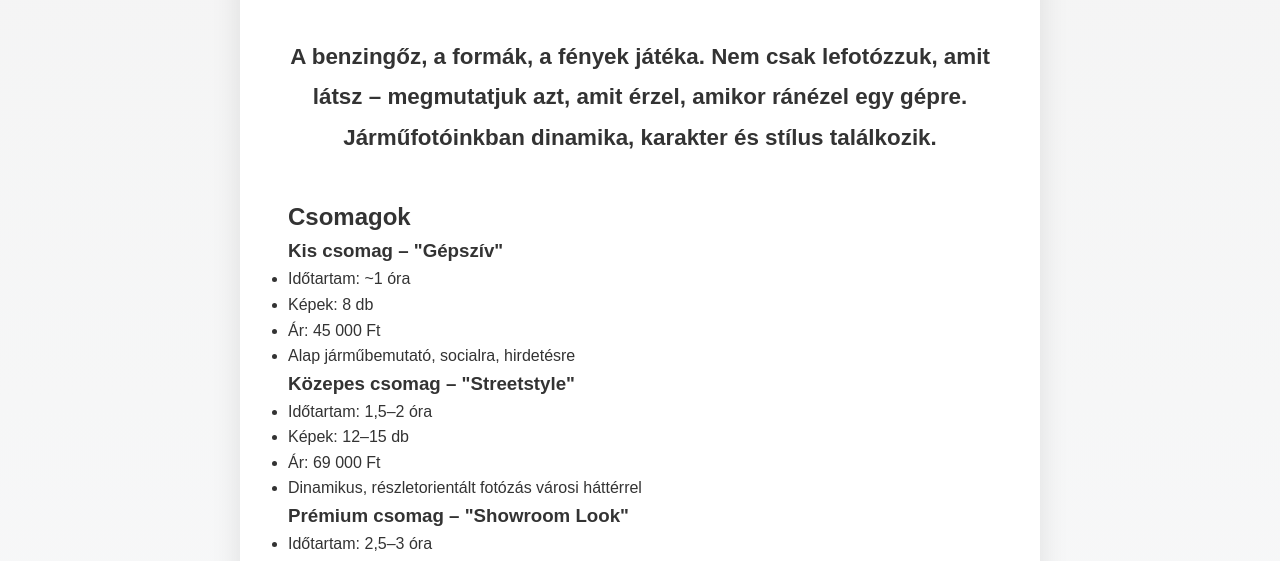
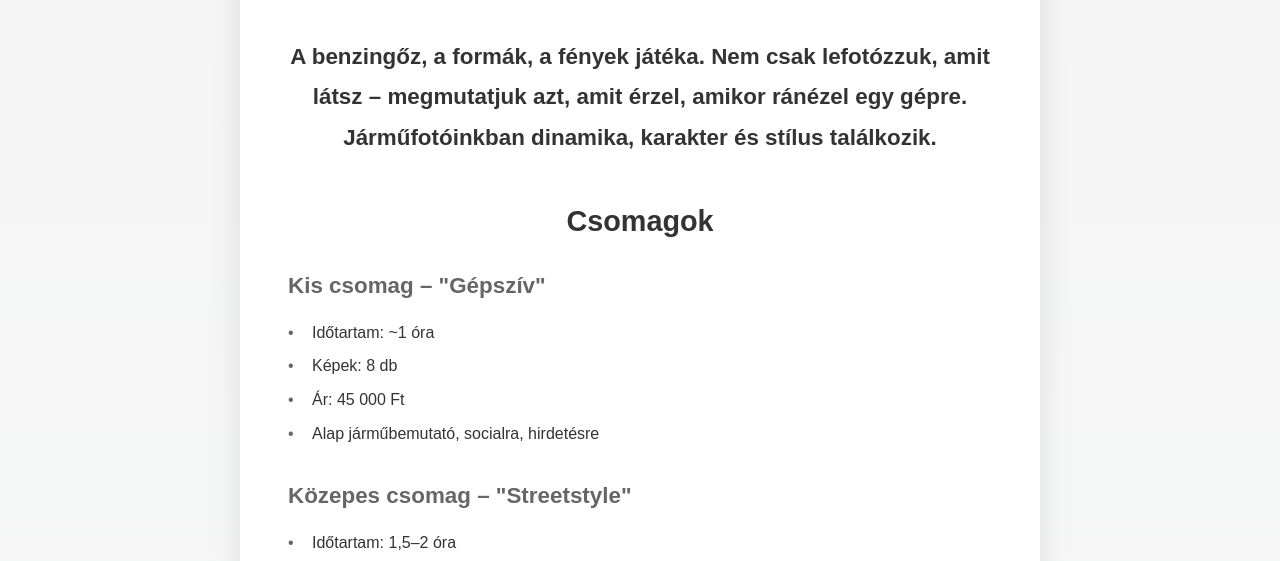
Before and after one commit to Atobi97/boho-vision, a plain HTML site: page auto.html in a window 1280 px wide. Shown: the part 195-756 px from the top of the page. Drawn offline with Linux system fonts and the light colour scheme.

Commit message:
Add consistent styling for content sections across all pages

```diff
--- a/auto.html
+++ b/auto.html
@@ -147,6 +147,38 @@
             color: var(--primary-color);
             text-align: center;
             margin-bottom: 2.5rem;
+        }
+
+        .content-text h2 {
+            color: var(--primary-color);
+            font-size: 1.8rem;
+            margin: 2rem 0 1rem;
+            text-align: center;
+        }
+
+        .content-text h3 {
+            color: var(--accent-color);
+            font-size: 1.4rem;
+            margin: 1.5rem 0 1rem;
+        }
+
+        .content-text ul {
+            list-style-type: none;
+            margin: 1rem 0 2rem;
+            padding: 0;
+        }
+
+        .content-text ul li {
+            margin: 0.5rem 0;
+            padding-left: 1.5rem;
+            position: relative;
+        }
+
+        .content-text ul li:before {
+            content: "•";
+            color: var(--accent-color);
+            position: absolute;
+            left: 0;
         }
 
         footer {
```
Also changed, not shown: csalad.html (+32 -0 lines), divat.html (+32 -0 lines), esemeny.html (+32 -0 lines), portre.html (+32 -0 lines).
